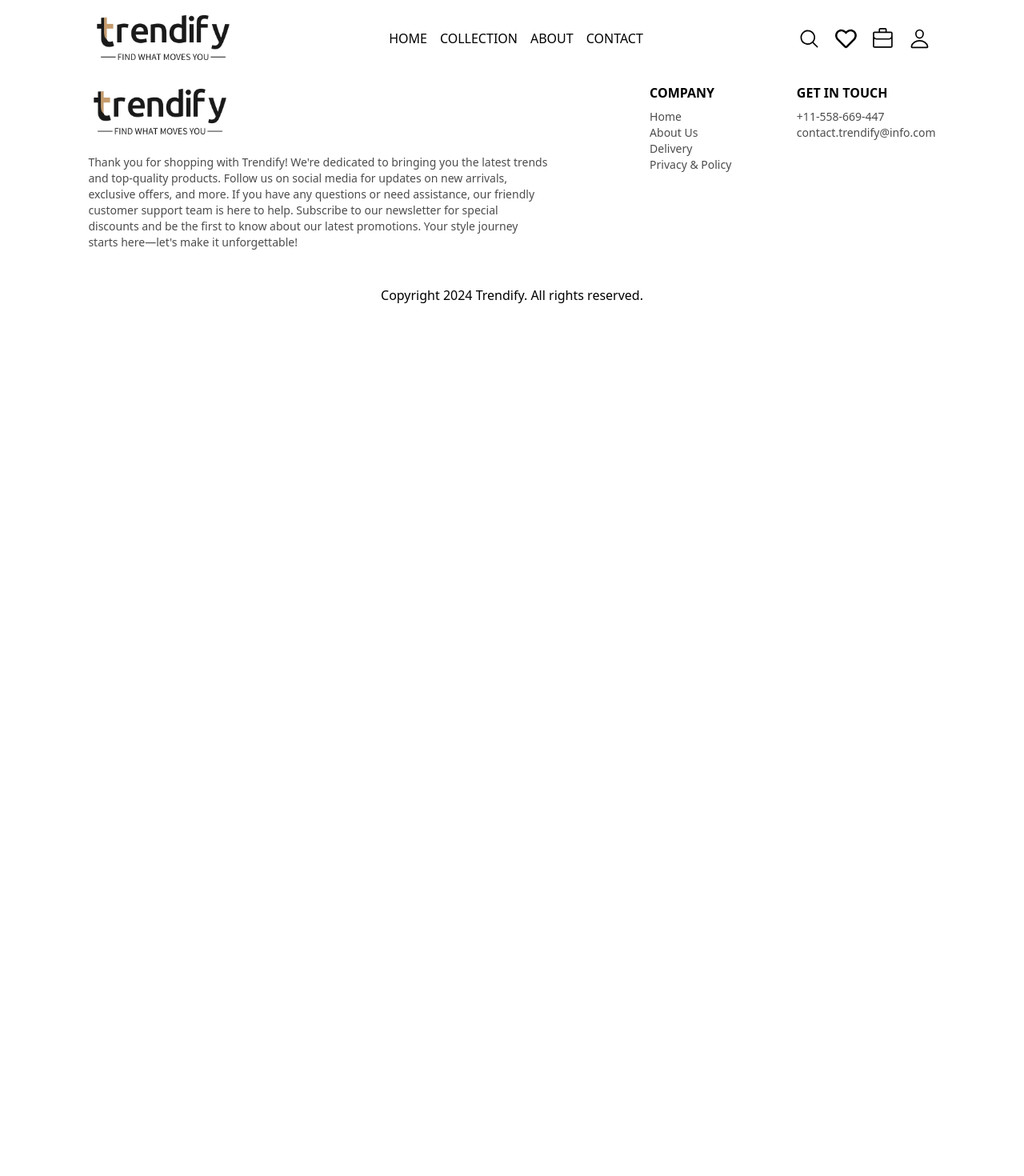
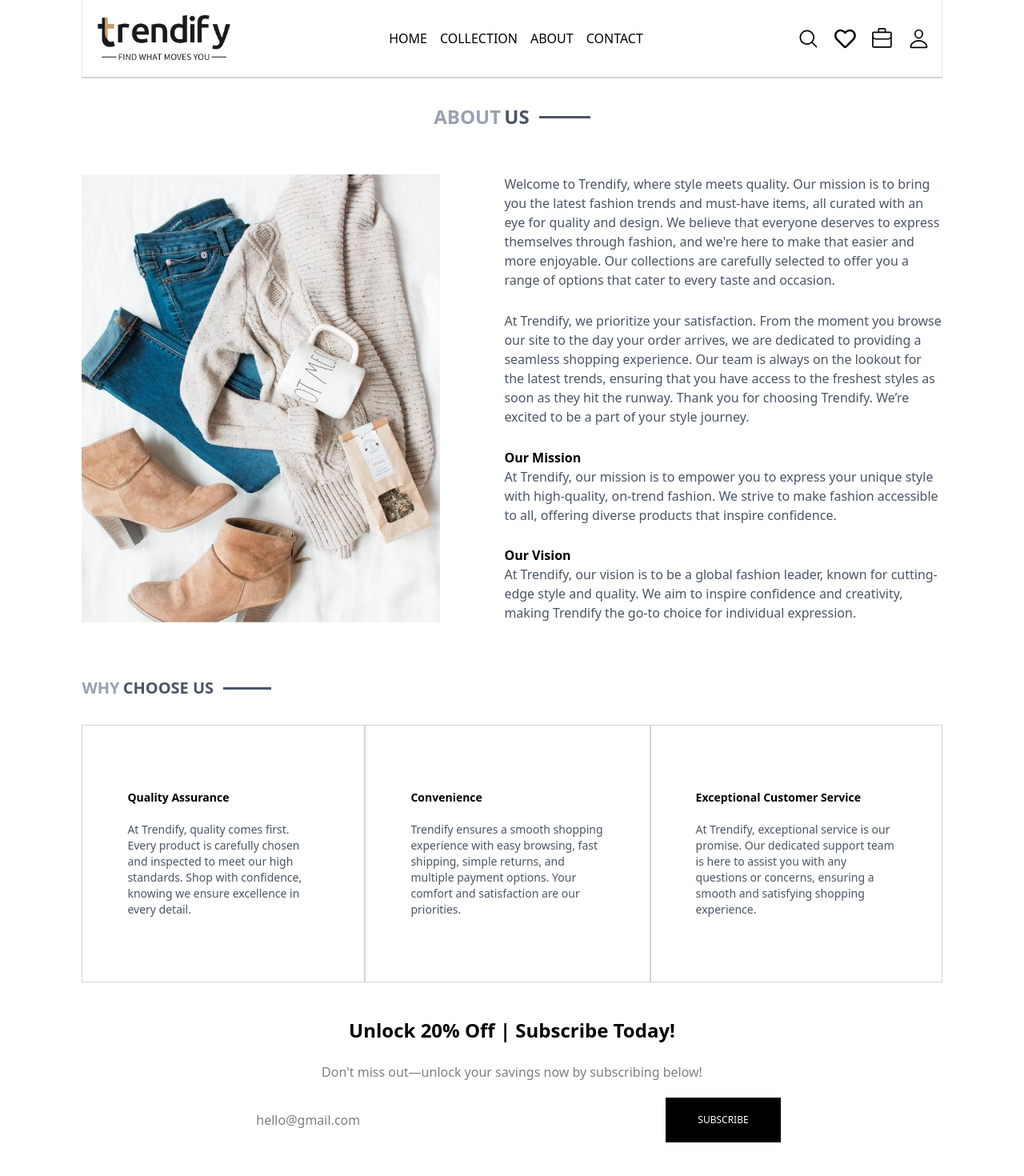
Before and after one commit to honotoZ/React-ecom-project, a React (Vite) app: page /about in a window 1280 px wide. Shown: the top 1470 px of the page at 80% size. Before the commit the page ends 800 px from the top, so only its background shows below. Built offline with nearby package versions, Linux system fonts and the light colour scheme.

Commit message:
Mar23 updated

```diff
--- a/src/App.jsx
+++ b/src/App.jsx
@@ -10,6 +10,7 @@ import ProductsProvider from './components/Provider/ProductsProvider';
 import CartProvider from './components/Provider/CartProvider'
 import Collection from './components/Collection/Collection';
 import Home from './components/Homepage/Home';
+import About from './components/AboutUs/About';
 import { Routes,Route } from 'react-router-dom';
 
 function App() {
@@ -22,6 +23,7 @@ function App() {
           <Routes>
             <Route path='/' element={<Home/>}/>
             <Route path='/collection' element={<Collection/>}/>
+            <Route path='/about' element={<About/>}/>
           </Routes>
           <Footer/>
         </CartProvider>
--- /dev/null
+++ b/src/components/AboutUs/About.jsx
@@ -0,0 +1,59 @@
+import React from 'react'
+import AboutImg from '../../assets/about_img-BAJyTXw9.png'
+import Choose from './Choose'
+import Subscribe from '../Homepage/Subscribe'
+
+function About() {
+    return (
+        <>
+            <div className='w-[84%] flex justify-center items-center mx-auto pt-8 pb-4 mb-10'>
+                <span className='text-2xl font-medium text-gray-400 font-semibold'>ABOUT</span>&nbsp;
+                <span className='text-2xl font-medium text-gray-600 font-semibold'>US</span>
+                <div className='sm:w-16 h-[2.19px] bg-gray-600 ml-3'></div>
+            </div>
+            <div className='w-[84%] flex flex-col md:flex-row items-stretch gap-10 mx-auto mt-4'>
+                <div className='w-[28rem] md:w-[28rem] md:h-[35rem] flex-shrink-0'>
+                    <img
+                    src={AboutImg}
+                    alt="no image"
+                    className='w-full h-full object-cover'/>
+                </div>
+                <div className='w-[36rem] flex flex-col justify-between ml-10'>
+                    <div>
+                        <p className='text-gray-600'>Welcome to Trendify, where style meets quality. Our mission is to bring you the latest
+                        fashion trends and must-have items, all curated with an eye for quality and design. We believe
+                        that everyone deserves to express themselves through fashion, and we're here to make that easier
+                        and more enjoyable. Our collections are carefully selected to offer you a range of options that cater
+                        to every taste and occasion.
+                        </p>
+                    </div>
+                    <div>
+                        <p className='text-gray-600'>At Trendify, we prioritize your satisfaction. From the moment you browse
+                        our site to the day your order arrives, we are dedicated to providing a seamless shopping experience.
+                        Our team is always on the lookout for the latest trends, ensuring that you have access to the freshest
+                        styles as soon as they hit the runway. Thank you for choosing Trendify. We’re excited to be a part of your
+                        style journey.
+                        </p>
+                    </div>
+                    <div>
+                        <h2 className='font-bold'>Our Mission</h2>
+                        <p className='text-gray-600'>
+                            At Trendify, our mission is to empower you to express your unique style with high-quality, on-trend fashion.
+                            We strive to make fashion accessible to all, offering diverse products that inspire confidence.
+                        </p>
+                    </div>
+                    <div>
+                        <h2 className='font-bold'>Our Vision</h2>
+                        <p className='text-gray-600'>At Trendify, our vision is to be a global fashion leader, known for cutting-edge style and quality.
+                            We aim to inspire confidence and creativity, making Trendify the go-to choice for individual expression.
+                        </p>
+                    </div>
+                </div>
+            </div>
+            <Choose/>
+            <Subscribe/>
+        </>
+    )
+}
+
+export default About
--- /dev/null
+++ b/src/components/AboutUs/Choose.jsx
@@ -0,0 +1,38 @@
+import React from 'react'
+
+function Choose() {
+    return (
+        <>
+            <div className='w-[84%] mx-auto mt-13 mb-10'>
+                <div className='flex items-center pt-4 pb-8'>
+                    <span className='text-xl font-medium text-gray-400 font-semibold'>WHY</span>&nbsp;
+                    <span className='text-xl font-medium text-gray-600 font-semibold'>CHOOSE US</span>
+                    <div className='sm:w-15 h-[2.19px] bg-gray-600 ml-3'></div>
+                </div>
+                <div className='flex'>
+                    <div className='px-14 py-20 border border-gray-300 flex flex-col gap-5'>
+                        <h2 className='font-semibold text-sm'>Quality Assurance</h2>
+                        <p className='text-sm text-gray-600'>At Trendify, quality comes first. Every product is carefully chosen and inspected
+                        to meet our high standards. Shop with confidence, knowing we ensure excellence in every
+                        detail.
+                        </p>
+                    </div>
+                    <div className='px-14 py-20 border border-gray-300 flex flex-col gap-5'>
+                        <h2 className='font-semibold text-sm'>Convenience</h2>
+                        <p className='text-sm text-gray-600'>Trendify ensures a smooth shopping experience with easy browsing, fast shipping, simple returns,
+                        and multiple payment options. Your comfort and satisfaction are our priorities.
+                        </p>
+                    </div>
+                    <div className='px-14 py-20 border border-gray-300 flex flex-col gap-5'>
+                        <h2 className='font-semibold text-sm'>Exceptional Customer Service</h2>
+                        <p className='text-sm text-gray-600'>At Trendify, exceptional service is our promise. Our dedicated support team is here to assist you
+                        with any questions or concerns, ensuring a smooth and satisfying shopping experience.
+                        </p>
+                    </div>
+                </div>
+            </div>
+        </>
+    )
+}
+
+export default Choose
--- a/src/components/Homepage/Bestseller.jsx
+++ b/src/components/Homepage/Bestseller.jsx
@@ -4,7 +4,7 @@ import ProductsContainer from './ProductsContainer';
 function Bestseller() {
     return (
         <>
-            <div className='w-[84%] mx-auto my-22'>
+            <div className='w-[84%] mx-auto my-10'>
                 <div className='flex flex-col items-center p-6 gap-3'>
                     <h2 className='flex items-center gap-2 text-4xl font-bold'>
                         <span className='opacity-40'>BEST</span>
--- a/src/components/Homepage/Home.jsx
+++ b/src/components/Homepage/Home.jsx
@@ -5,6 +5,7 @@ import LatestCollection from './LatestCollection'
 import Bestseller from './Bestseller'
 import Ourpolicies from './Ourpolicies'
 import Footer from '../Pages/Footer'
+import Subscribe from './Subscribe'
 
 function Home() {
     return (
@@ -13,6 +14,7 @@ function Home() {
             <LatestCollection/>
             <Bestseller/>
             <Ourpolicies/>
+            <Subscribe/>
         </>
     )
 }
--- /dev/null
+++ b/src/components/Homepage/Subscribe.jsx
@@ -0,0 +1,24 @@
+import React from 'react'
+
+function Subscribe() {
+    return (
+        <>
+            <div className='w-[84%] text-center mb-40 flex flex-col items-center gap-4 mx-auto'>
+                    <h2 className='font-bold p-1 text-2xl w-full'>Unlock 20% Off | Subscribe Today!</h2>
+                    <p className='opacity-50 p-1 w-full'>Don't miss out—unlock your savings now by subscribing below!</p>
+                    <div className='flex items-stretch'>
+                        <input type="text"
+                        placeholder='hello@gmail.com'
+                        className='w-lg p-2 m-2 outline-none'/>
+                        <button
+                        className='font-sans font-medium bg-black text-xs text-white px-10 font-sans
+                        text-base cursor-pointer'>
+                        SUBSCRIBE
+                        </button>
+                    </div>
+            </div>
+        </>
+    )
+}
+
+export default Subscribe
--- a/src/components/Pages/Footer.jsx
+++ b/src/components/Pages/Footer.jsx
@@ -5,9 +5,9 @@ function Footer() {
         <>
             <div className='w-[84%] m-auto'>
                 <div className='flex justify-between'>
-                    <div className='w-3xl p-2'>
+                    <div className='w-2xl'>
                         <div className='mb-4'>
-                            <img src="src/assets/trendifyImg.png" alt="" className='w-45 cursor-pointer'/>
+                            <img src="src/assets/trendifyImg.png" alt="" className='w-37 cursor-pointer'/>
                         </div>
                         <div className='w-xl text-sm opacity-70'>Thank you for shopping with Trendify! We're dedicated to bringing you the
                         latest trends and top-quality products. Follow us on social media for updates on
@@ -16,8 +16,8 @@ function Footer() {
                         newsletter for special discounts and be the first to know about our latest promotions.
                         Your style journey starts here—let's make it unforgettable!</div>
                     </div>
-                    <div className='w-50 p-2'>
-                        <div className='font-bold'>COMPANY</div>
+                    <div className='w-50'>
+                        <div className='font-semibold text-xl'>COMPANY</div>
                         <div className='text-sm mt-2 opacity-70'>
                             <div className='cursor-pointer'>Home</div>
                             <div className='cursor-pointer'>About Us</div>
@@ -25,13 +25,13 @@ function Footer() {
                             <div className='cursor-pointer'>Privacy & Policy</div>
                         </div>
                     </div>
-                    <div className='p-2'>
-                        <div className='font-bold'>GET IN TOUCH</div>
+                    <div className='w-50'>
+                        <div className='font-semibold text-xl'>GET IN TOUCH</div>
                         <div className='text-sm mt-2 opacity-70'>+11-558-669-447</div>
                         <div className='text-sm opacity-70'>contact.trendify@info.com</div>
                     </div>
                 </div>
-                <div className='text-center mt-5 p-4'>Copyright 2024 Trendify. All rights reserved.</div>
+                <div className='text-center mt-10 p-4 text-sm'>Copyright 2024 Trendify. All rights reserved.</div>
             </div>
         </>
     )
--- a/src/components/Pages/Navbar.jsx
+++ b/src/components/Pages/Navbar.jsx
@@ -11,7 +11,8 @@ function Navbar() {
     const {cartItems,setCartItems}=useContext(CartContext)
     return (
         <>
-            <div className="w-[84%] flex m-auto justify-between items-center sticky top-0 z-50 bg-white p-3">
+            <div className="w-[84%] flex m-auto justify-between items-center sticky top-0 z-50 bg-white
+            p-3 border-x border-gray-200 border-b-2 border-b-gray-300">
                 <div className='navLogo'>
                     <img src={NavImg} alt="no image" className='w-45 cursor-pointer'/>
                 </div>
```
Also changed, not shown: src/components/Homepage/Ourpolicies.jsx (+1 -9 lines), src/assets/about_img-BAJyTXw9.png (added).
